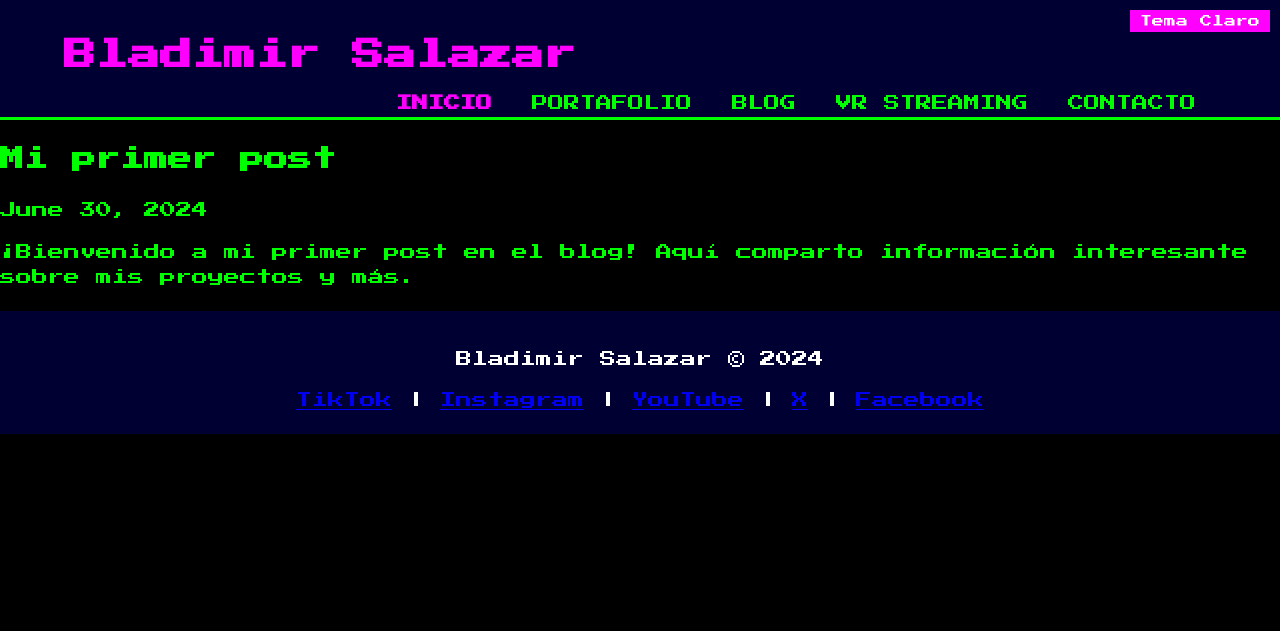
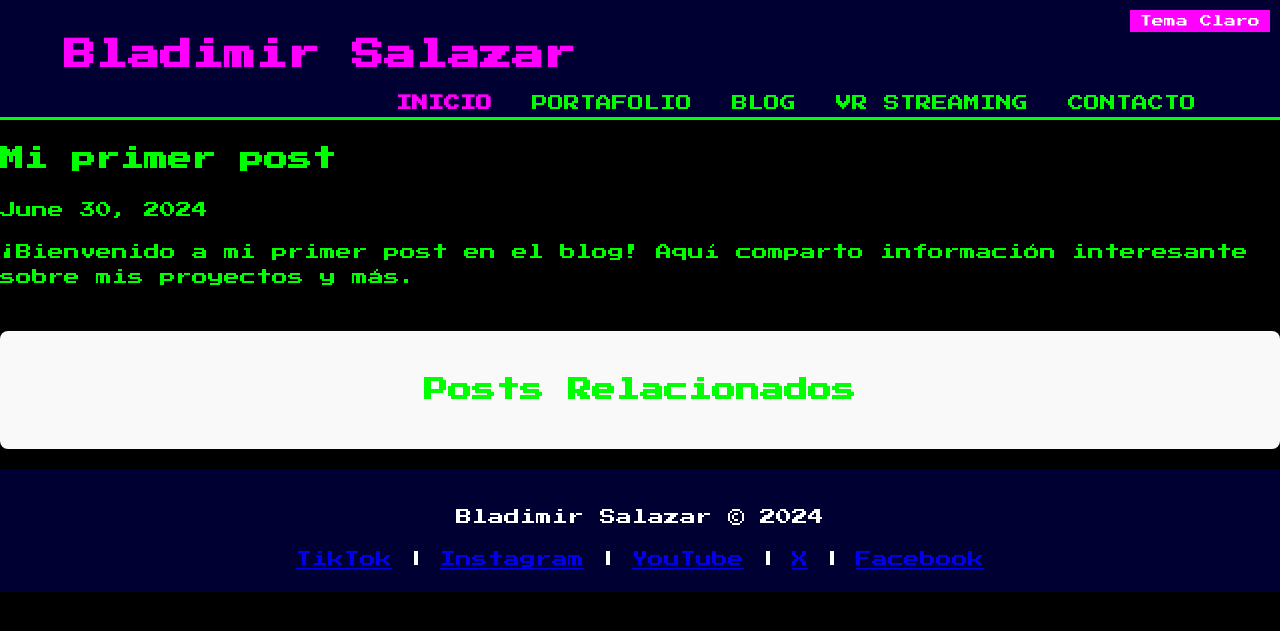
Before and after one commit to blax360/blax360.com, a Jekyll site: the page built from _posts/2024-06-30-prueba.markdown, in a window 1280 px wide. Shown: the top 631 px of the page. Built offline with Jekyll 4.4.1, drawn with Linux system fonts in a browser that asks for light colours.

Commit message:
agrego posts y blog

```diff
--- a/_layouts/post.html
+++ b/_layouts/post.html
@@ -7,3 +7,15 @@ layout: default
     <p><time datetime="{{ page.date | date_to_xmlschema }}">{{ page.date | date: "%B %d, %Y" }}</time></p>
     {{ content }}
 </article>
+
+<!-- Widget de Posts Relacionados -->
+<section class="related-posts">
+    <h2>Posts Relacionados</h2>
+    <ul>
+        {% for post in site.categories[page.categories[0]] %}
+            {% if post.url != page.url %}
+                <li><a href="{{ post.url | relative_url }}">{{ post.title }}</a></li>
+            {% endif %}
+        {% endfor %}
+    </ul>
+</section>
--- a/css/styles.css
+++ b/css/styles.css
@@ -157,3 +157,34 @@ footer {
     font-family: 'Press Start 2P', cursive;
     font-size: 12px;
 }
+/* Estilos para el widget de posts relacionados */
+.related-posts {
+    margin-top: 40px;
+    padding: 20px;
+    background-color: #f9f9f9;
+    border-radius: 8px;
+    box-shadow: 0 2px 4px rgba(0, 0, 0, 0.1);
+}
+
+.related-posts h2 {
+    margin-bottom: 20px;
+    text-align: center;
+}
+
+.related-posts ul {
+    list-style: none;
+    padding: 0;
+}
+
+.related-posts li {
+    margin-bottom: 10px;
+}
+
+.related-posts li a {
+    color: #007bff;
+    text-decoration: none;
+}
+
+.related-posts li a:hover {
+    text-decoration: underline;
+}
```
